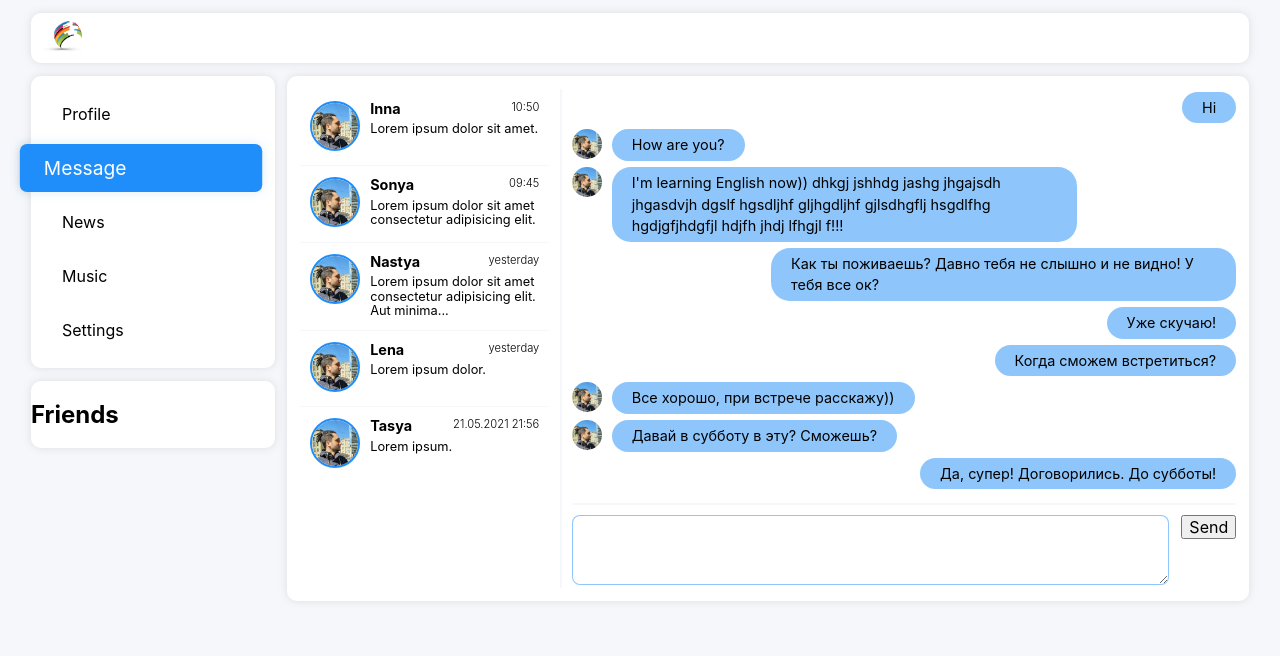
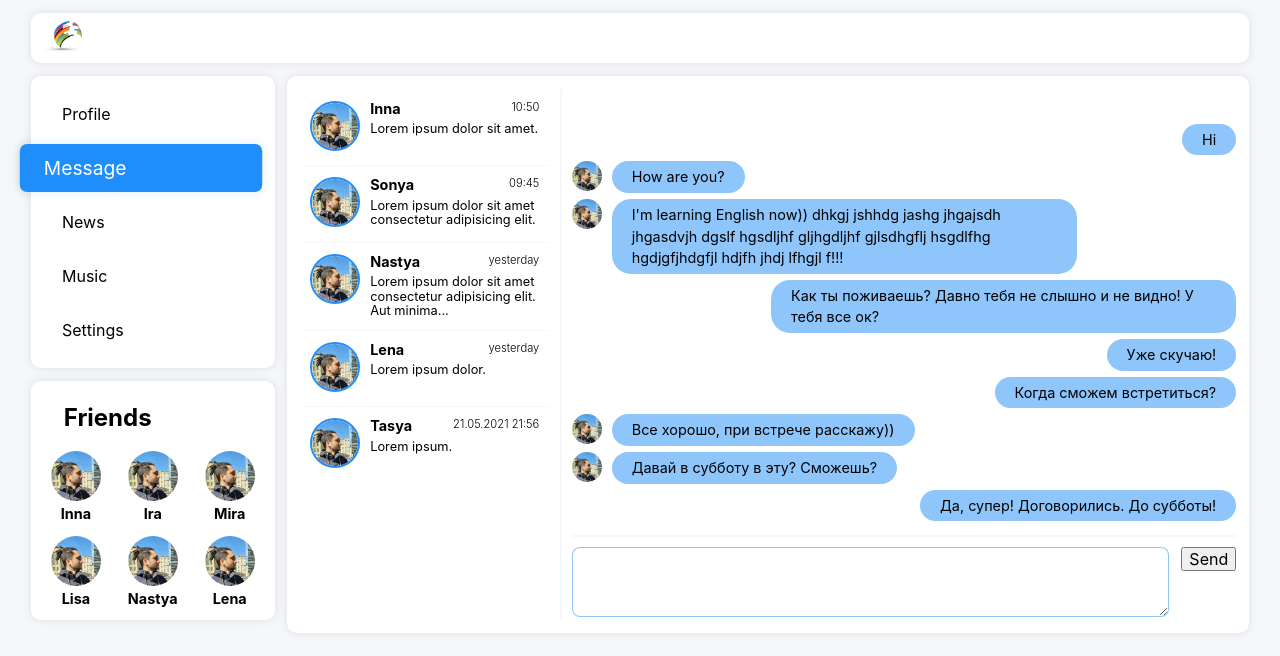
Before and after one commit to xsmirx/social-network, a React (Create React App) app: page /dialogs in a window 1280 px wide. Shown: the top 656 px of the page. Built offline with nearby package versions, Linux system fonts and the light colour scheme.

Commit message:
friends block added

```diff
--- a/src/App.js
+++ b/src/App.js
@@ -26,7 +26,7 @@ export const App = (props) => {
         </div>
 
         <div className="App-block Friends">
-          <Friends />
+          <Friends data={props.state.friendsPage} />
         </div>
 
         <div className="App-block Main">
--- a/src/components/Friends/Friends.jsx
+++ b/src/components/Friends/Friends.jsx
@@ -1,10 +1,13 @@
 import React from "react";
 import style from "./Friends.module.css";
+import { User } from "./User/User";
 
 export const Friends = (props) => {
+  let users = props.data.friends.map((friend) => <User name={friend.name} />);
   return (
-    <div className="block">
+    <div className={style.block}>
       <h2>Friends</h2>
+      <div className={style.block__friends}>{users}</div>
     </div>
   );
 };
--- a/src/components/Friends/Friends.module.css
+++ b/src/components/Friends/Friends.module.css
@@ -0,0 +1,15 @@
+h2 {
+  margin: 10px 20px 20px 20px;
+}
+.block {
+  padding: 0.8rem;
+  position: relative;
+}
+.block__friends {
+  position: relative;
+  width: 100%;
+  display: grid;
+  grid-template-columns: repeat(3, 1fr);
+  grid-template-rows: repeat(2, 1fr);
+  gap: 0.8rem;
+}
--- /dev/null
+++ b/src/components/Friends/User/User.jsx
@@ -0,0 +1,11 @@
+import React from "react";
+import style from "./User.module.css";
+
+export const User = (props) => {
+  return (
+    <div className={style.block}>
+      <img src="./avatar.jpg" alt="" />
+      <p>{props.name}</p>
+    </div>
+  );
+};
--- /dev/null
+++ b/src/components/Friends/User/User.module.css
@@ -0,0 +1,15 @@
+.block {
+  display: flex;
+  flex-direction: column;
+  align-items: center;
+  gap: 5px;
+}
+.block img {
+  width: 50px;
+  height: 50px;
+  border-radius: 50%;
+}
+.block p {
+  font-weight: bold;
+  font-size: 0.9rem;
+}
--- a/src/redux/state.js
+++ b/src/redux/state.js
@@ -68,4 +68,14 @@ export const state = {
       { id: 3, message: "wow!", likesCount: 4 },
     ],
   },
+  friendsPage: {
+    friends: [
+      { id: 1, name: "Inna" },
+      { id: 2, name: "Ira" },
+      { id: 3, name: "Mira" },
+      { id: 4, name: "Lisa" },
+      { id: 5, name: "Nastya" },
+      { id: 6, name: "Lena" },
+    ],
+  },
 };
```
